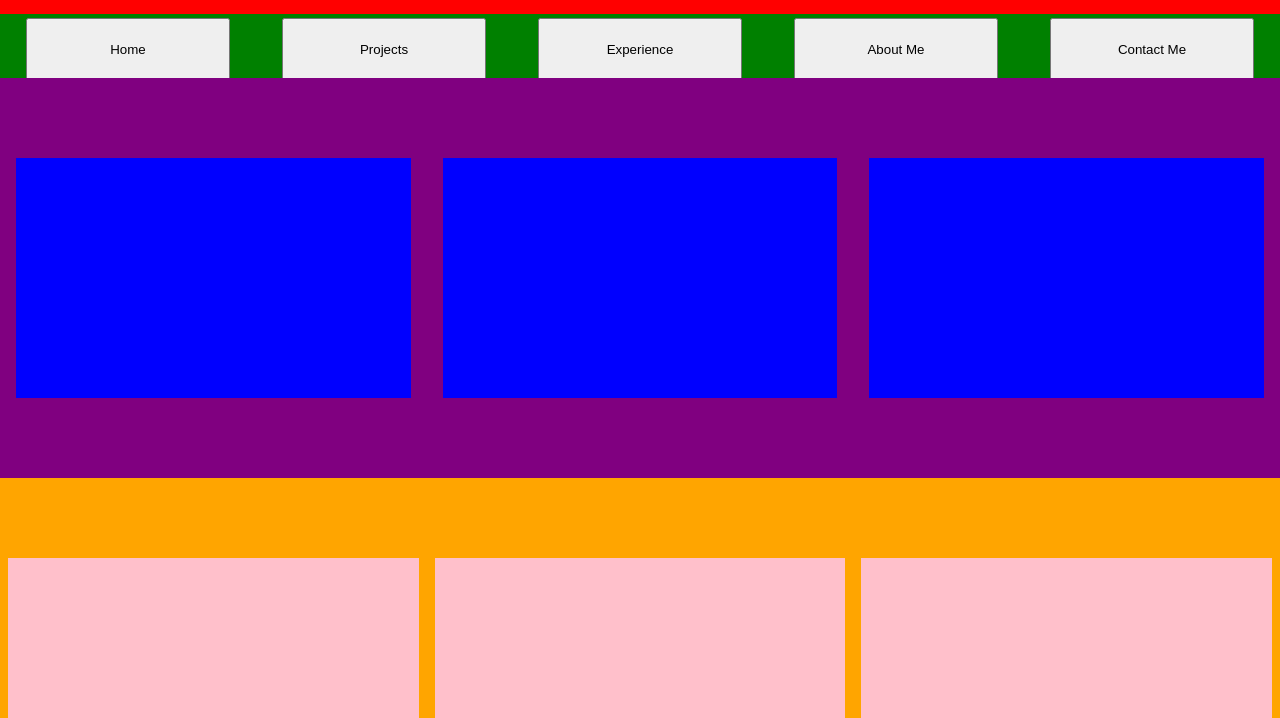
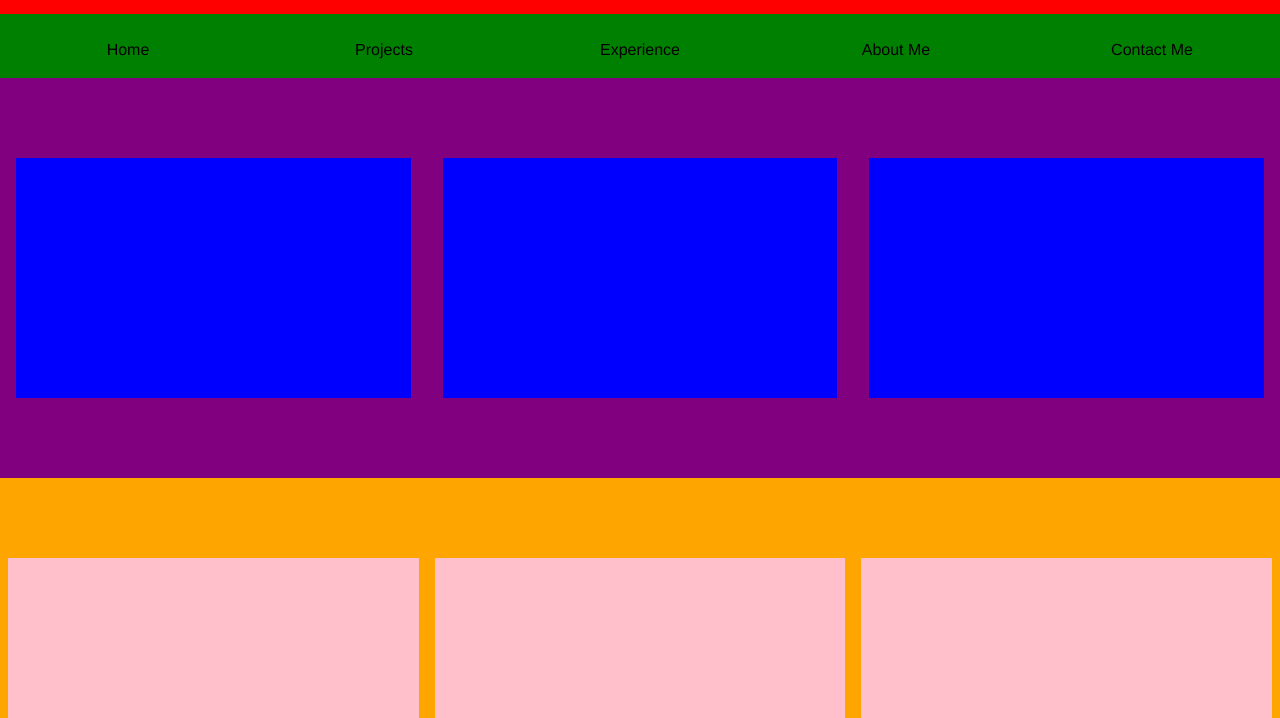
Before and after one commit to sestissi16/PortfolioWebsite, a website: page index.html in a window 1280 px wide. Shown: the part 82-800 px from the top of the page. Drawn offline with nearby package versions, Linux system fonts and the light colour scheme; a web font is replaced by a local one.

Commit message:
Added Foundation to the project

```diff
--- a/index.html
+++ b/index.html
@@ -8,6 +8,8 @@
     <link href="https://fonts.googleapis.com/css?family=IM+Fell+English+SC|Teko" rel="stylesheet">
     <link rel="stylesheet" type="text/css" href="main.css">
     <link rel="stylesheet" type="text/css" href="responsive.css">
+    <!-- Compressed CSS -->
+    <link rel="stylesheet" href="https://cdn.jsdelivr.net/npm/foundation-sites@6.5.0-rc.1/dist/css/foundation.min.css" integrity="sha256-5B4hbMU9OJUxbUEvafv7D53WeubxzKZBqPfQNMh6Iw8= sha384-n7bC26QCtUZ5T9AHXtZrl7FcPQL5BkGi/JXbs6FVnUexlfniI0xH42VZxa4OxPD1 sha512-AnfTqiknRiK8BIwGSIegiguDX0838ShwXn8bEmTGPb31OPyYMzBbtnuekO6qSFzP/J8a0bMe4V6FcfM7n/YONQ==" crossorigin="anonymous">
   </head>
   <body>
     <div class="container">
--- /dev/null
+++ b/package.json
@@ -0,0 +1,5 @@
+{
+  "dependencies": {
+    "foundation-sites": "^6.5.0-rc.1"
+  }
+}
```
Also changed, not shown: 1 other file.
